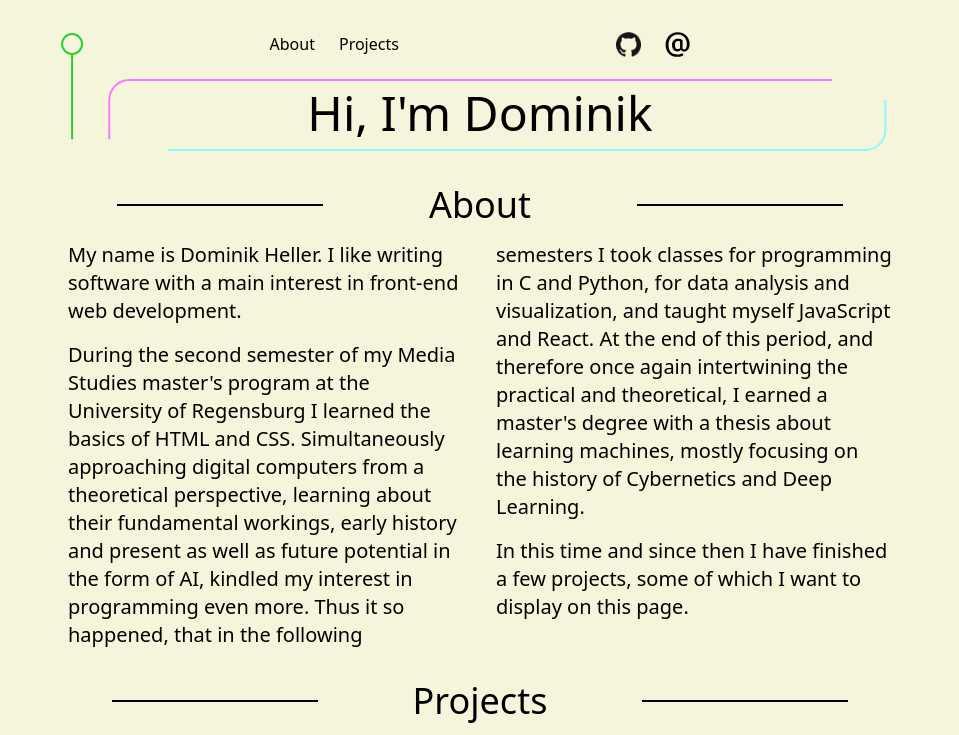
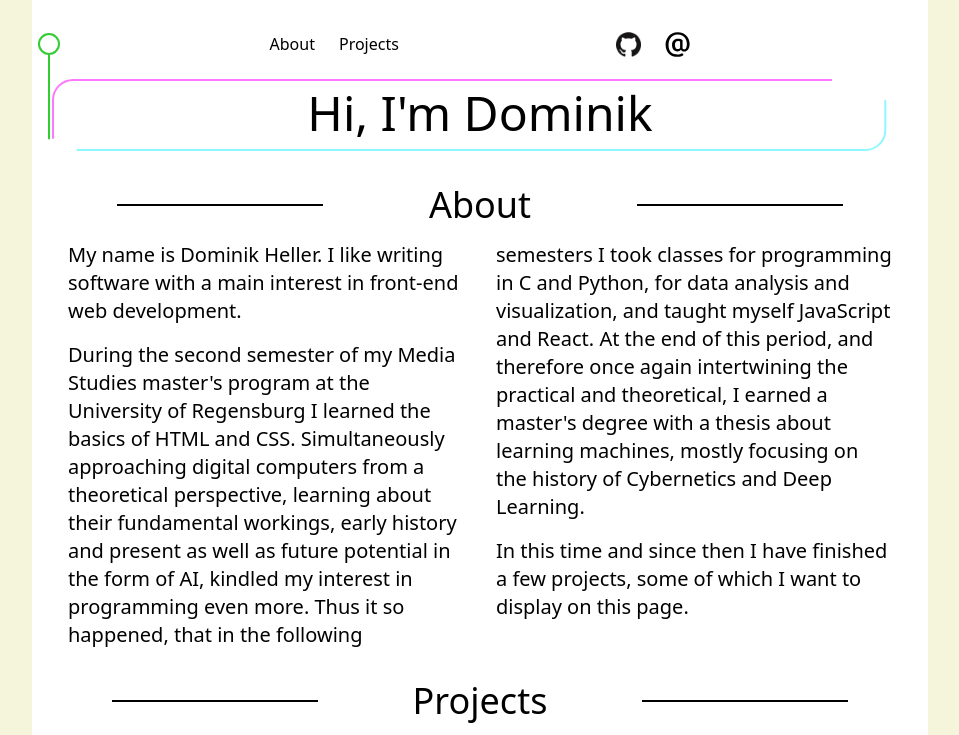
Before and after one commit to kilianmandscharo/portfolio_page, a Next.js app: page / in a window 1280 px wide. Shown: the top 735 px of the page, without its empty margins (160-1119 px from the left). Built offline with nearby package versions, Linux system fonts and the light colour scheme.

Commit message:
fixed animated lines

```diff
--- a/components/AnimatedLines.tsx
+++ b/components/AnimatedLines.tsx
@@ -16,6 +16,9 @@ const AnimatedLines = ({
     const makeCircle = () => {
         return `a 5,5 0 0,0 0,20 a 5,5 0 0,0 0,-20 a 5,5 0 0,0 0,20`;
     };
+    const blueOffset = width / 1.05 - 31.4159 - 45;
+    const purpleOffset = width / 1.12 - 41;
+
     return (
         <svg
             width={width}
@@ -24,9 +27,7 @@ const AnimatedLines = ({
             className="absolute top-0 left-0"
         >
             <path
-                d={`M ${
-                    width / 22.352
-                } 34 ${makeCircle()} v 140 ${makeCircle()} V ${projectsYPosition} ${makeCircle()} v 300`}
+                d={`M 17 34 ${makeCircle()} v 140 ${makeCircle()} V ${projectsYPosition} ${makeCircle()} v 300`}
                 stroke="limegreen"
                 strokeWidth="2"
                 fill="transparent"
@@ -34,27 +35,27 @@ const AnimatedLines = ({
                 strokeDashoffset={height - 179 - scrollY - extraOffset}
             />
             <path
-                d={`M ${width / 1.12} 80 h -${
-                    width / 1.275
-                } a 20,20 0 0,0 -20,20 v 94 ${makeCircle()} V ${projectsYPosition} ${makeCircle()} v 300`}
+                d={`M ${
+                    width / 1.12
+                } 80 H 41 a 20,20 0 0,0 -20,20 v 94 ${makeCircle()} V ${projectsYPosition} ${makeCircle()} v 300`}
                 stroke="#FC79FF"
                 strokeWidth="2"
                 fill="transparent"
                 strokeDasharray={height}
                 strokeDashoffset={
-                    height - scrollY - 70.4159 - width / 1.275 - extraOffset
+                    height - scrollY - 70 - purpleOffset - extraOffset
                 }
             />
             <path
-                d={`M ${width / 1.05} 100 v 30 a 20,20 0 0,1 -20,20 h -${
-                    width / 1.285
-                } a 20,20 0 0,0 -20,20 v 24 ${makeCircle()} V ${projectsYPosition} ${makeCircle()} v 300`}
+                d={`M ${
+                    width / 1.05
+                } 100 v 30 a 20,20 0 0,1 -20,20 H 45 a 20,20 0 0,0 -20,20 v 24 ${makeCircle()} V ${projectsYPosition} ${makeCircle()} v 300`}
                 stroke="#8FF8FF"
                 strokeWidth="2"
                 fill="transparent"
                 strokeDasharray={height}
                 strokeDashoffset={
-                    height - scrollY - 61.4159 - width / 1.285 - extraOffset
+                    height - scrollY - 73 - blueOffset - extraOffset
                 }
             />
         </svg>
--- a/pages/index.tsx
+++ b/pages/index.tsx
@@ -52,7 +52,7 @@ const Home = () => {
             </Head>
             <div
                 ref={containerRef}
-                className="grid justify-center max-w-4xl min-w-[350px] relative mx-auto p-5 pt-8"
+                className="grid justify-center max-w-4xl min-w-[350px] relative mx-auto p-5 pt-8 bg-white"
             >
                 <header className="mb-8 z-10">
                     <Navbar />
```
